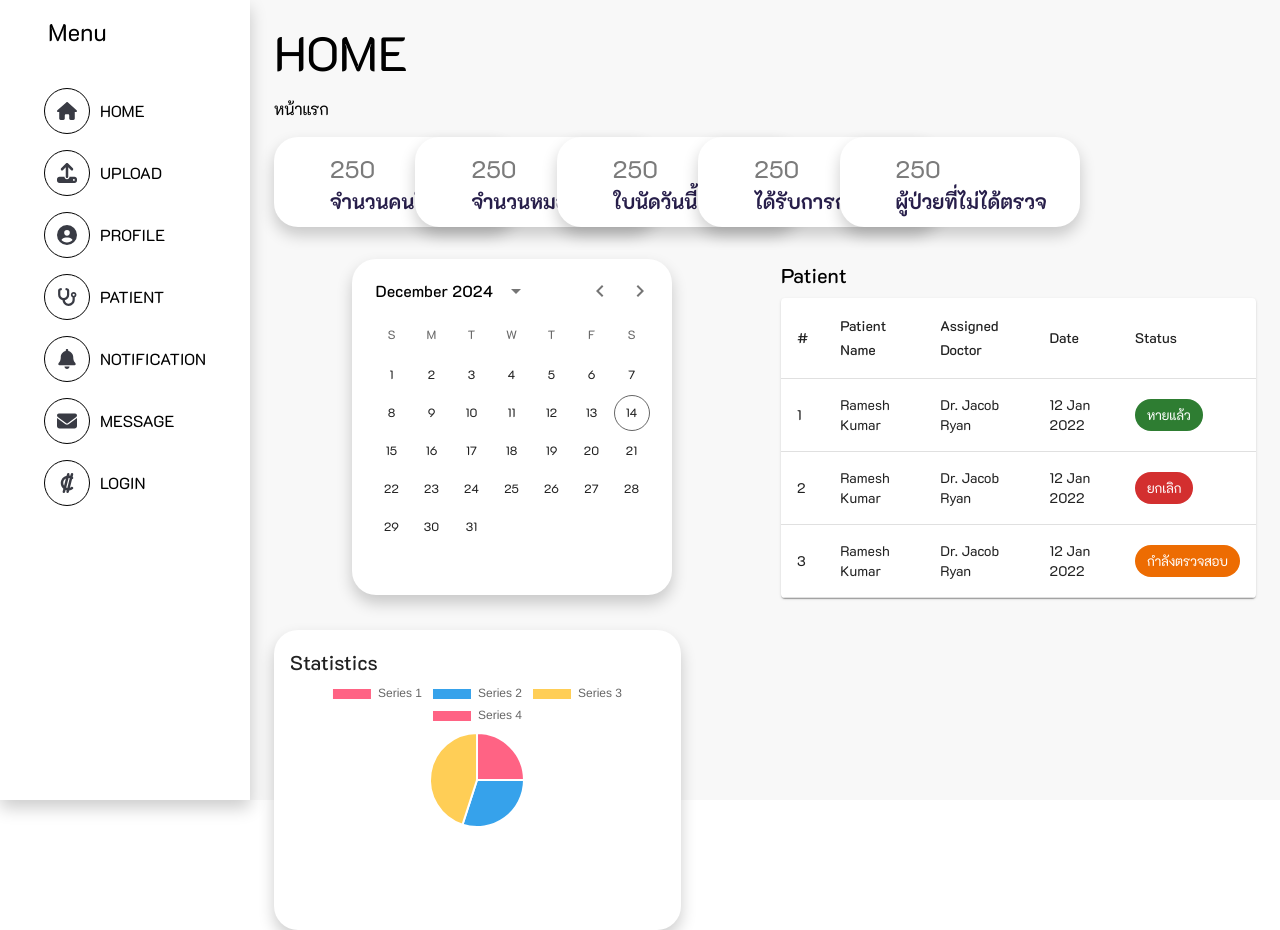
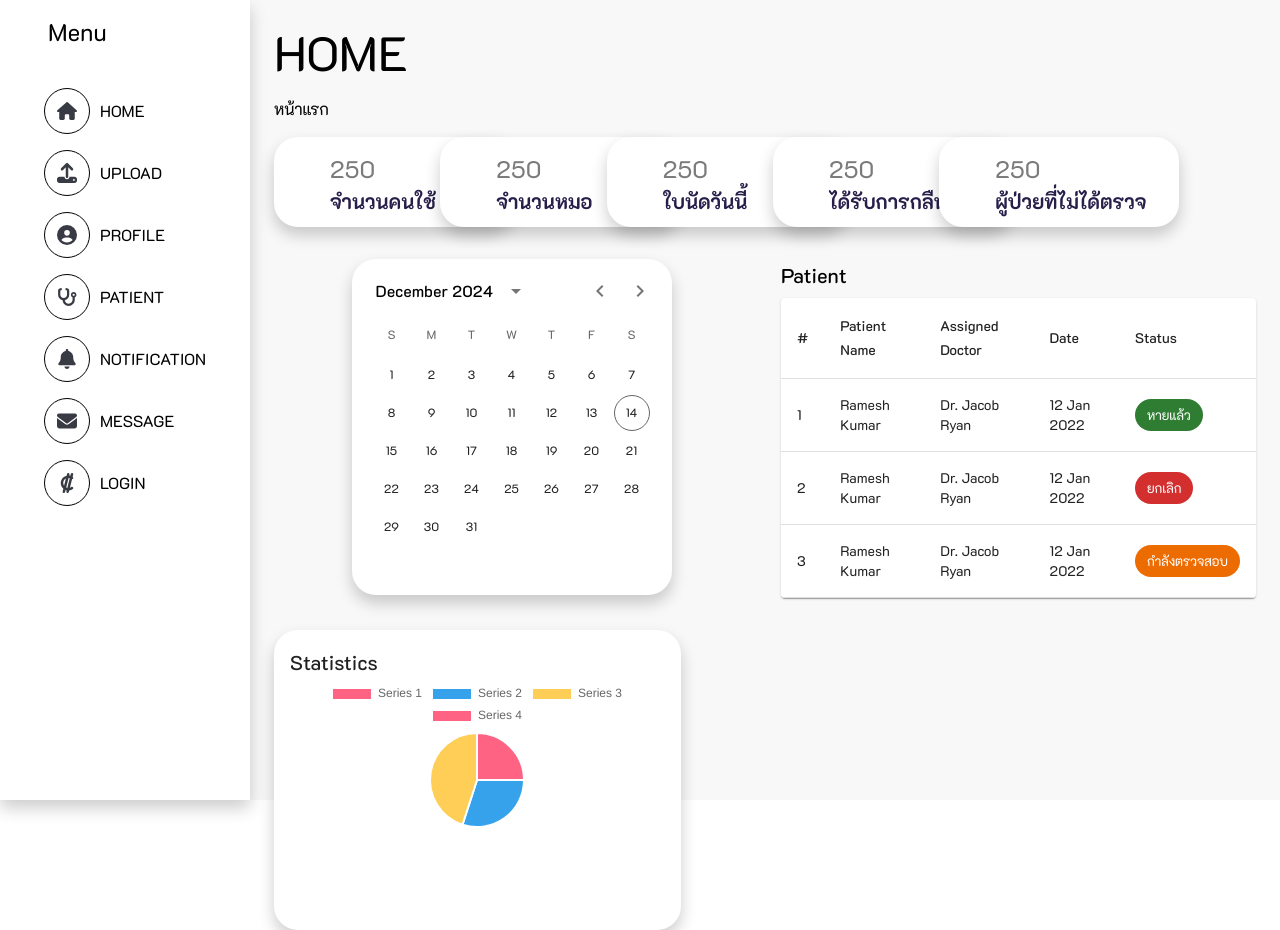
Before and after one commit to Boom-Tris/Boom-Tris-hospital, a React (Create React App) app in the folder Frontend/: page /HOME in a window 1280 px wide. Built offline with nearby package versions, Linux system fonts and the light colour scheme.

Commit message:
Update Home.js

```diff
--- a/Frontend/src/pages/Home.js
+++ b/Frontend/src/pages/Home.js
@@ -63,7 +63,7 @@ const Home = () => {
       {/* Stats Section */}
       <Grid container spacing={2} sx={{ marginBottom: 4 }}>
         {["จำนวนคนใช้", "จำนวนหมอ", "ใบนัดวันนี้", "ได้รับการกลืนแล้ว", "ผู้ป่วยที่ไม่ได้ตรวจ"].map((text, index) => (
-          <Grid item xs={10} sm={5} md={1.7} key={index}>
+          <Grid item xs={10} sm={5} md={2} key={index}>
             <Card id="custom-stat-card">
               <CardContent>
                 <div className="custom-stat-card-content">
```
